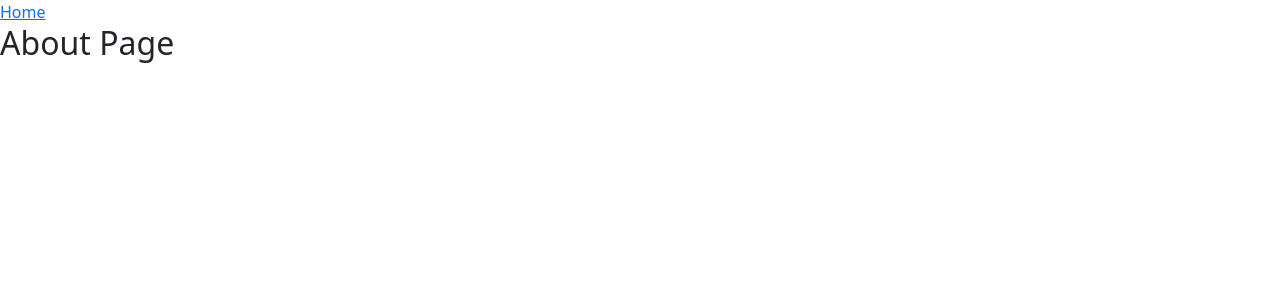
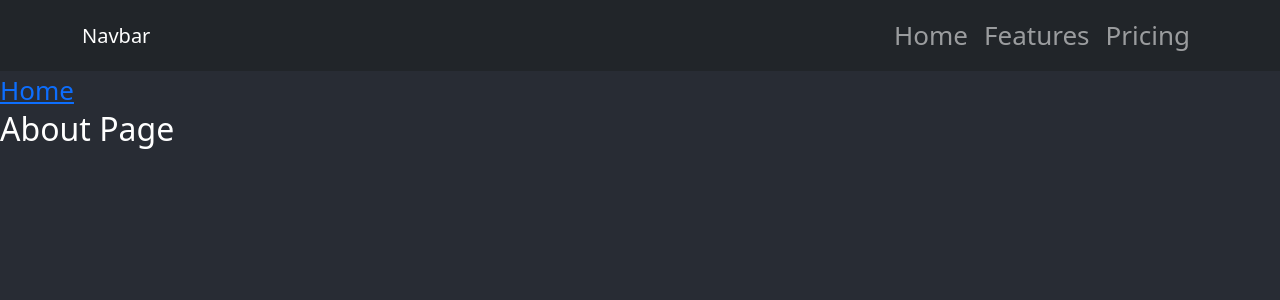
Before and after one commit to vtlanglois/vtlanglois.github.io, a React (Create React App) app: page /#/about in a window 1280 px wide. Shown: the top 300 px of the page. Built offline with nearby package versions, Linux system fonts and the light colour scheme.

Commit message:
added basic navbar

```diff
--- a/src/About.tsx
+++ b/src/About.tsx
@@ -1,11 +1,17 @@
 import { Link } from "react-router-dom";
+import WebsiteHeader from "./WebsiteHeader";
+import './App.css';
 
 const About = () => {
     return (
-    <div>
-    <Link to="/">Home</Link>
-    <h2>About Page</h2>
-    </div>
+
+        <div>
+            <header className='App-header'>
+            <WebsiteHeader/>
+            <Link to="/">Home</Link>
+            <h2>About Page</h2>
+            </header>
+        </div>
     );
-   }
+}
 export default About;
--- a/src/App.tsx
+++ b/src/App.tsx
@@ -4,14 +4,18 @@ import './App.css';
 import { Button, Container, Nav, Navbar, NavDropdown } from 'react-bootstrap';
 import '../node_modules/bootstrap/dist/css/bootstrap.min.css';
 import { Link } from 'react-router-dom';
+import WebsiteHeader from './WebsiteHeader';
 
 
 function App() {
   return (
     <div className="App">
+
+      <header className='App-header'>
+      <WebsiteHeader/>
       <Link to="/about">About</Link>
       <h2>Github Pages</h2>
-      <h3>Deploying React to Github</h3>
+      <h3>Deploying React to Github</h3></header>
     </div>
   );
 }
--- /dev/null
+++ b/src/WebsiteHeader.tsx
@@ -0,0 +1,21 @@
+import { Navbar, Container, Nav } from "react-bootstrap";
+import { Link } from "react-router-dom";
+import '../node_modules/bootstrap/dist/css/bootstrap.min.css';
+
+const WebsiteHeader = () => {
+    return (
+        <div>
+        <Navbar bg="dark" variant="dark">
+        <Container>
+          <Navbar.Brand href="#/about">Navbar</Navbar.Brand>
+          <Nav className="ml-auto">
+            <Nav.Link href="#/home">Home</Nav.Link>
+            <Nav.Link href="#/features">Features</Nav.Link>
+            <Nav.Link href="#/pricing">Pricing</Nav.Link>
+          </Nav>
+        </Container>
+      </Navbar>
+      </div>
+    );
+}
+export default WebsiteHeader;
--- a/src/index.tsx
+++ b/src/index.tsx
@@ -1,6 +1,4 @@
-
 import reportWebVitals from './reportWebVitals';
-
 import React from "react";
 import ReactDOM from "react-dom";
 import App from "./App";
@@ -12,8 +10,8 @@ ReactDOM.render(
   <React.StrictMode>
     <HashRouter>
       <Routes>
- <Route path="/" element={<App/>} />
- <Route path="/about" element={<About/>}/>
+        <Route path="/" element={<App />} />
+        <Route path="/about" element={<About />} />
       </Routes>
     </HashRouter>
   </React.StrictMode>,
```
Lines whose indentation alone changed are shown as unchanged.
